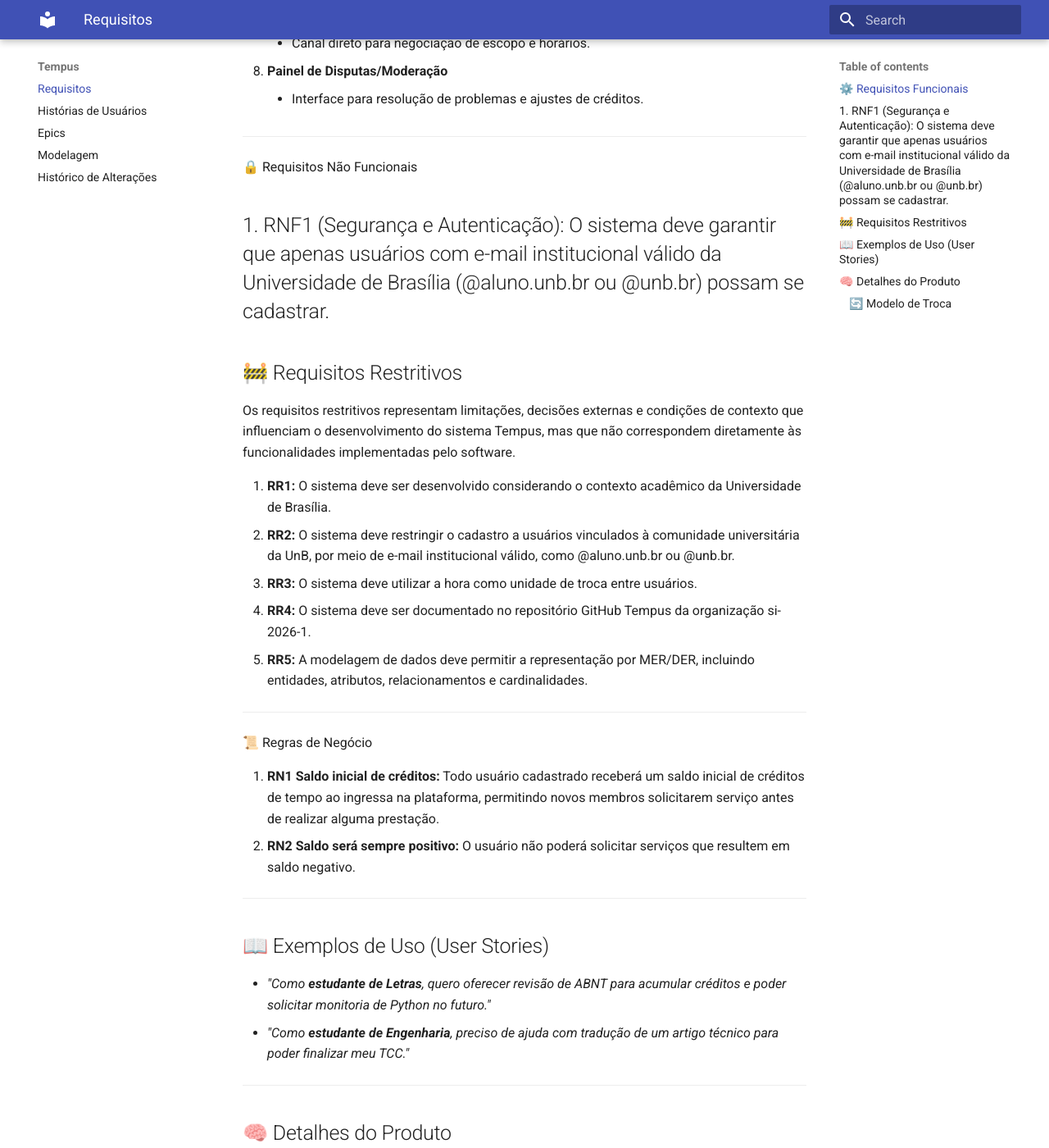
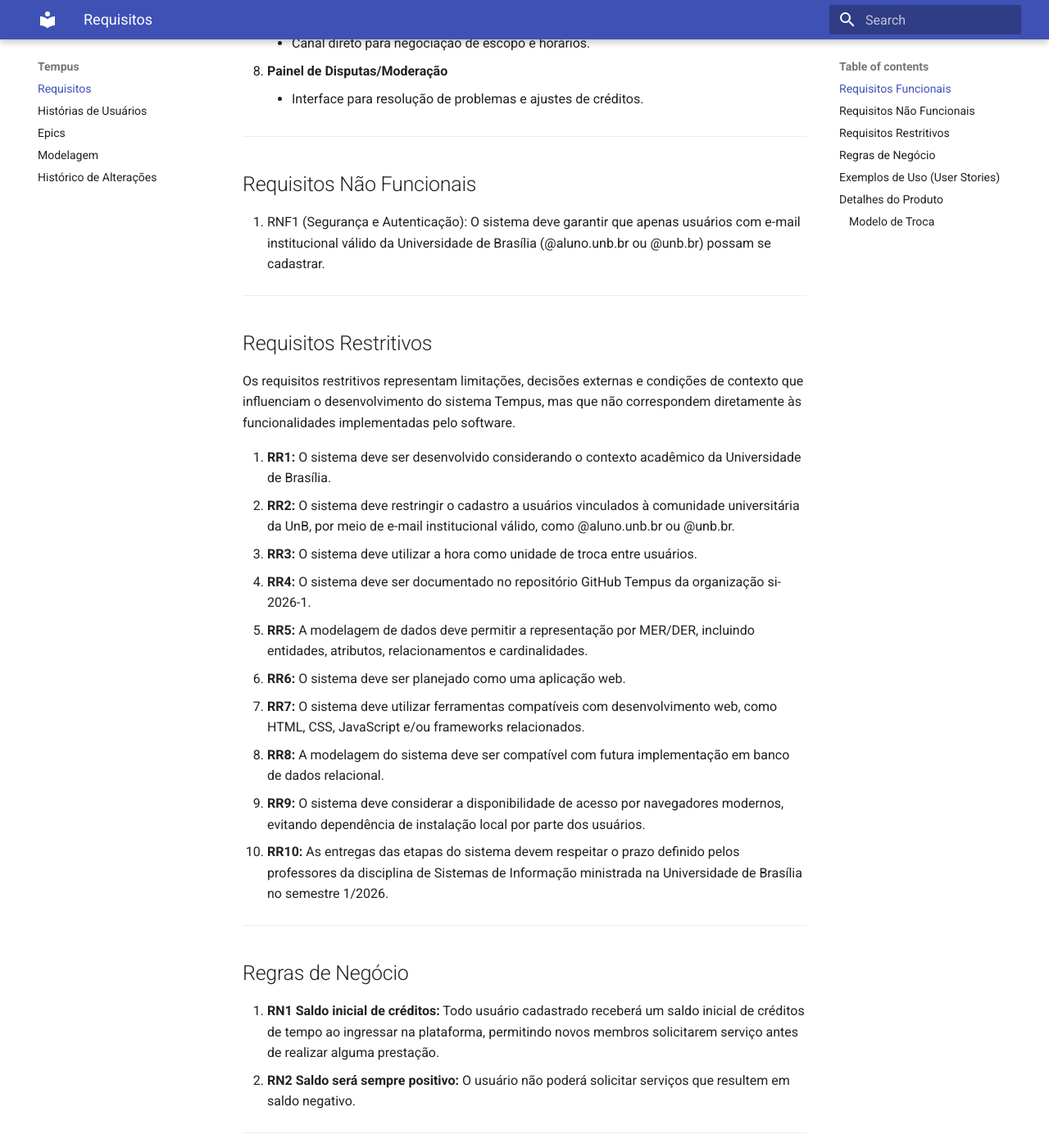
Before and after one commit to si-2026-1/Tempus, an MkDocs documentation site: the page built from docs/requisitos.md, in a window 1280 px wide and 1400 px high, scrolled down 627 px. Shown: the whole window at 82% size. Built offline with MkDocs 1.6.1 and Material for MkDocs 9.7.7, drawn with Linux system fonts in a browser that asks for light colours; some of the changed text lies outside the part shown.

Commit message:
docs: complementa requisitos restritivos e remove emojis em requisitos.md
Acrescenta 5 requisitos restritivos, remove os emojis dos títulos, muda o texto "ao ingressa" para "ao ingressar" em RN1 e acrescenta linha em branco antes de alguns "---".

```diff
--- a/docs/requisitos.md
+++ b/docs/requisitos.md
@@ -1,4 +1,4 @@
-## ⚙️ Requisitos Funcionais
+## Requisitos Funcionais
 
 1.  **Cadastro de Perfil e Skills**
     * O usuário define sua oferta (skills) e sua demanda (o que precisa).
@@ -18,11 +18,14 @@
     * Interface para resolução de problemas e ajustes de créditos.
 
 ---
-🔒 Requisitos Não Funcionais
 
-1.  RNF1 (Segurança e Autenticação): O sistema deve garantir que    apenas usuários com e-mail institucional válido da Universidade de  Brasília (@aluno.unb.br ou @unb.br) possam se cadastrar.
+## Requisitos Não Funcionais
+
+1.  RNF1 (Segurança e Autenticação): O sistema deve garantir que apenas usuários com e-mail institucional válido da Universidade de  Brasília (@aluno.unb.br ou @unb.br) possam se cadastrar.
+
 ---
-## 🚧 Requisitos Restritivos
+
+## Requisitos Restritivos
 
 Os requisitos restritivos representam limitações, decisões externas e condições de contexto que influenciam o desenvolvimento do sistema Tempus, mas que não correspondem diretamente às funcionalidades implementadas pelo software.
 
@@ -31,23 +34,29 @@ Os requisitos restritivos representam limitações, decisões externas e condiç
 3. **RR3:** O sistema deve utilizar a hora como unidade de troca entre usuários.
 4. **RR4:** O sistema deve ser documentado no repositório GitHub Tempus da organização si-2026-1.
 5. **RR5:** A modelagem de dados deve permitir a representação por MER/DER, incluindo entidades, atributos, relacionamentos e cardinalidades.
+6. **RR6:** O sistema deve ser planejado como uma aplicação web.
+7. **RR7:** O sistema deve utilizar ferramentas compatíveis com desenvolvimento web, como HTML, CSS, JavaScript e/ou frameworks relacionados.
+8. **RR8:** A modelagem do sistema deve ser compatível com futura implementação em banco de dados relacional.
+9. **RR9:** O sistema deve considerar a disponibilidade de acesso por navegadores modernos, evitando dependência de instalação local por parte dos usuários.
+10. **RR10:** As entregas das etapas do sistema devem respeitar o prazo definido pelos professores da disciplina de Sistemas de Informação ministrada na Universidade de Brasília no semestre 1/2026.
 
 ---
-📜 Regras de Negócio
 
-1. **RN1 Saldo inicial de créditos:** Todo usuário cadastrado receberá um saldo inicial de créditos de tempo ao ingressa na plataforma, permitindo novos membros solicitarem serviço antes de realizar alguma prestação.
+## Regras de Negócio
+
+1. **RN1 Saldo inicial de créditos:** Todo usuário cadastrado receberá um saldo inicial de créditos de tempo ao ingressar na plataforma, permitindo novos membros solicitarem serviço antes de realizar alguma prestação.
 2. **RN2 Saldo será sempre positivo:** O usuário não poderá solicitar serviços que resultem em saldo negativo.
 
 ---
 
-## 📖 Exemplos de Uso (User Stories)
+## Exemplos de Uso (User Stories)
 
 * *"Como **estudante de Letras**, quero oferecer revisão de ABNT para acumular créditos e poder solicitar monitoria de Python no futuro."*
 * *"Como **estudante de Engenharia**, preciso de ajuda com tradução de um artigo técnico para poder finalizar meu TCC."*
 
 ---
 
-## 🧠 Detalhes do Produto
+## Detalhes do Produto
 
-### 🔄 Modelo de Troca
+### Modelo de Troca
 - 1 hora = 1 crédito (Modelo igualitário, independente da complexidade da tarefa).
```
